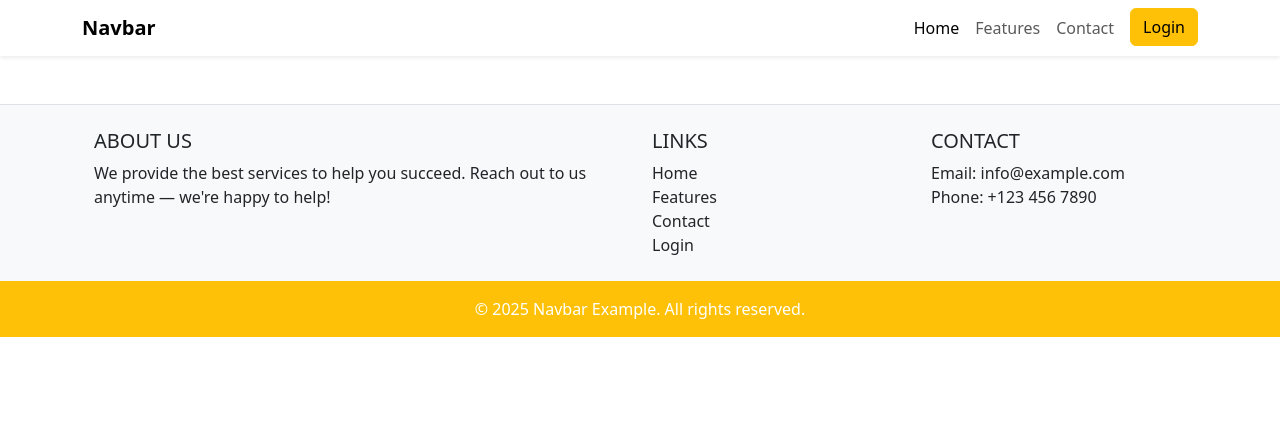
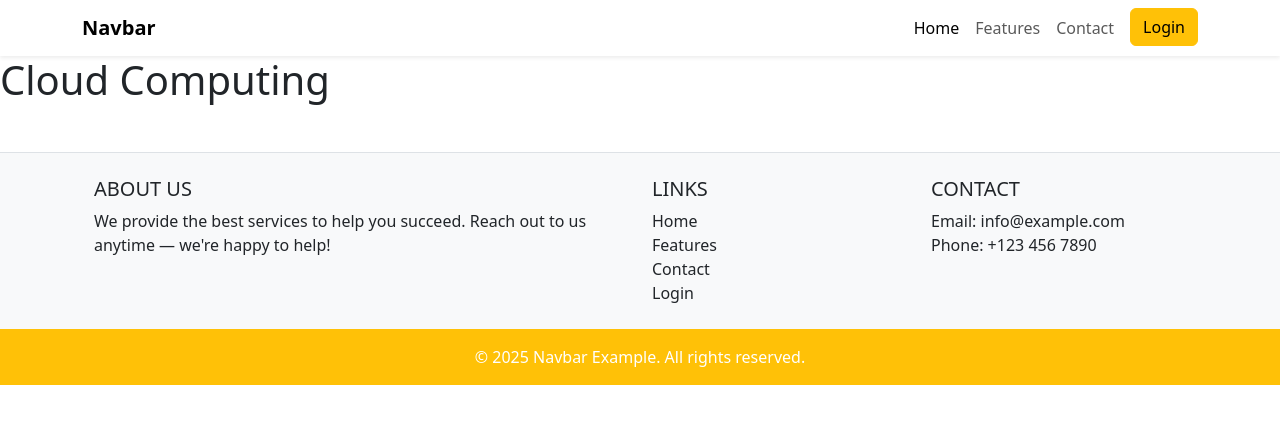
Before and after one commit to madhuril-bhaskar-012/Demo01, a plain HTML site: page index.html in a window 1280 px wide. Drawn offline with nearby package versions, Linux system fonts and the light colour scheme.

Commit message:
piyush Kumar Seth - 23223051

```diff
--- a/index.html
+++ b/index.html
@@ -36,7 +36,7 @@
     </div>
   </nav>
   <!-- Navbar End -->
-
+  <h1>Cloud Computing</h1>
 
 
     <!-- Footer Start -->
```
Also changed, not shown: 1 other file.
